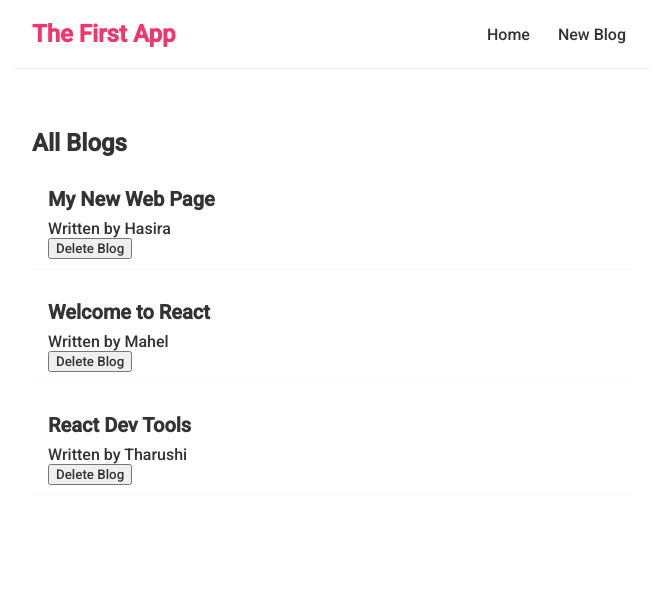
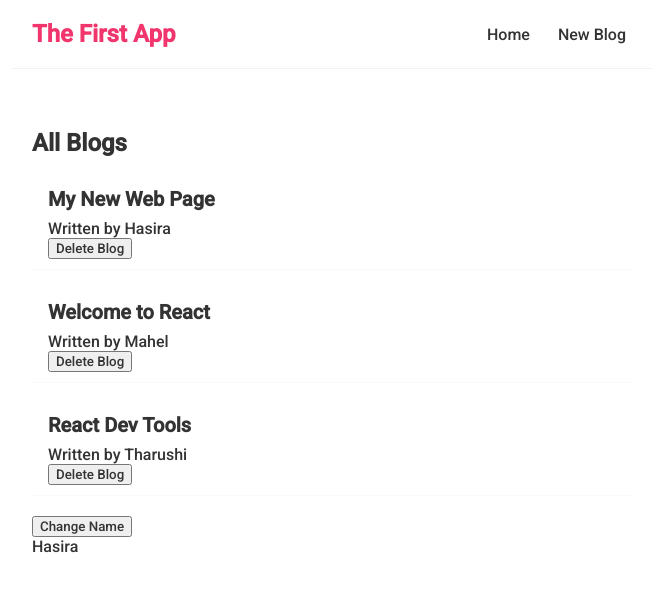
Before and after one commit to hasira09/ReactBasics, a React (Create React App) app in the folder firstapp/: page / in a window 1280 px wide. Shown: the top 592 px of the page, without its empty margins (308-965 px from the left). Built offline with nearby package versions, Linux system fonts and the light colour scheme.

Commit message:
useEffect Dependencies

```diff
--- a/firstapp/src/Home.js
+++ b/firstapp/src/Home.js
@@ -8,6 +8,8 @@
         { title: 'React Dev Tools', body: 'lorem ipsum...', author: 'Tharushi', id: 3}
     ]);
 
+    const [name, setName] = useState('Hasira');
+
     const handleDelete = (id) => {
         const newBlogs = blogs.filter(blog => blog.id !== id);
         setBlogs(newBlogs);
@@ -15,12 +17,14 @@
 
     useEffect(() => {
         console.log('Use Effect Ran');
-        console.log(blogs);
-    });
+        console.log(name);
+    }, [name]);
 
     return (
         <div className="home">
             <BlogList blogs={blogs} title="All Blogs" handleDelete={handleDelete} />
+            <button onClick={() => setName('Umayanga')}>Change Name</button>
+            <p>{ name }</p>
         </div>
     );
 }
```
